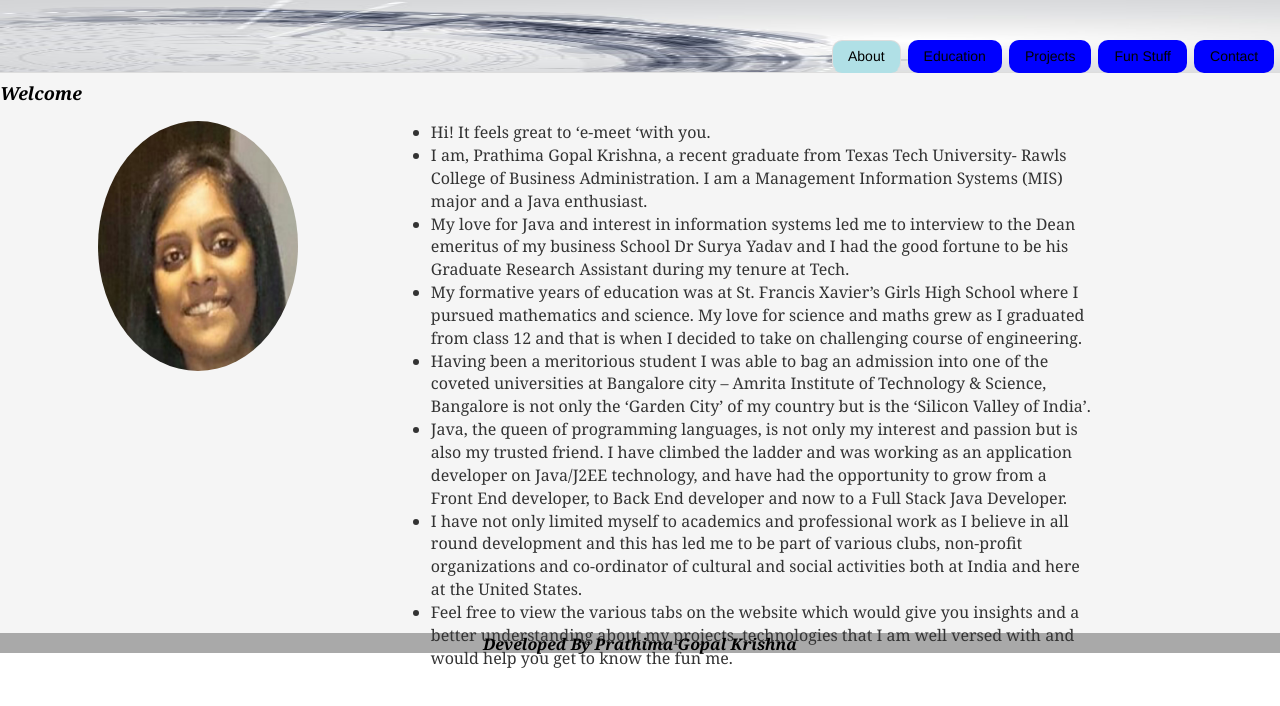
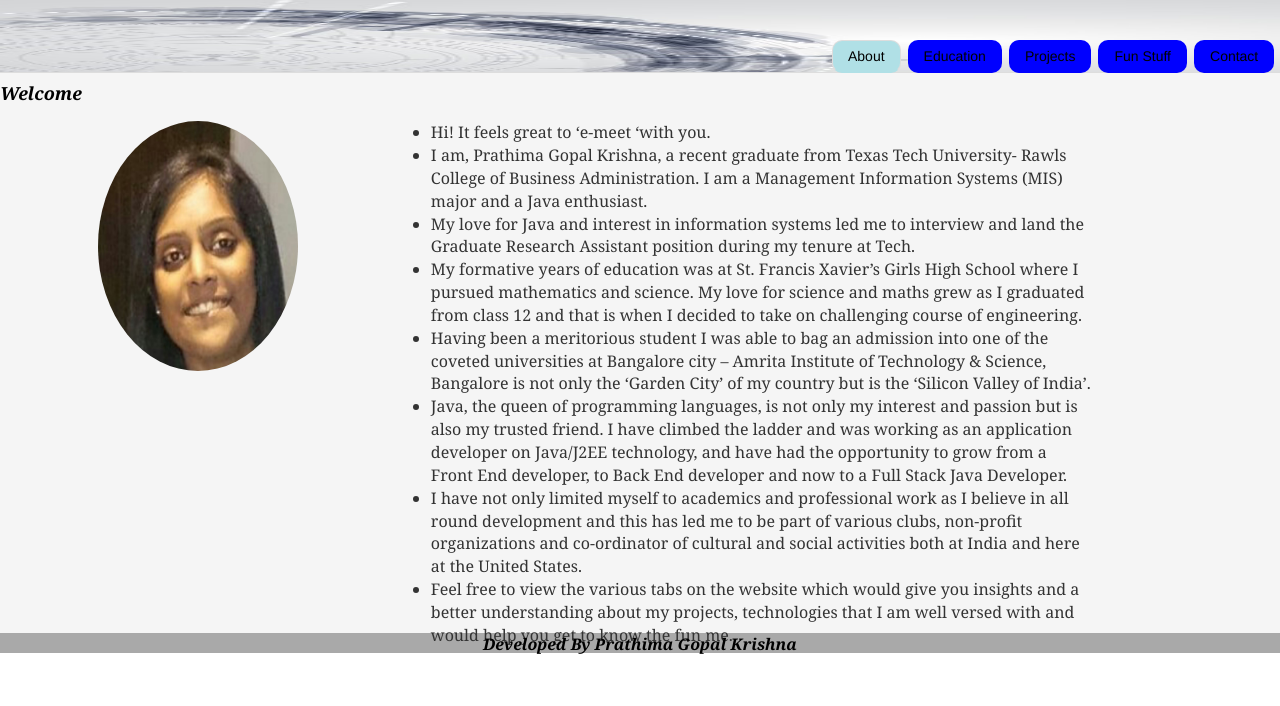
Before and after one commit to prathimagopalkrishna/prathimagopalkrishna.github.io, a plain HTML site: page index.html in a window 1280 px wide. Shown: the top 706 px of the page. Drawn offline with nearby package versions, Linux system fonts and the light colour scheme.

Commit message:
adding files

```diff
--- a/index.html
+++ b/index.html
@@ -51,7 +51,7 @@ alt="Cinque Terre" width="1365" height="72px"></img></div>
        <ul>
        <li>Hi! It feels great to ‘e-meet ‘with you.</li>
        <li>I am, Prathima Gopal Krishna, a recent graduate from Texas Tech University- Rawls College of Business Administration. I am a Management Information Systems (MIS) major and a Java enthusiast.</li>
-       <li>My love for Java and interest in information systems led me to interview to the Dean emeritus of my business School Dr Surya Yadav and I had the good fortune to be his Graduate Research Assistant during my tenure at Tech.</li>
+       <li>My love for Java and interest in information systems led me to interview and land the Graduate Research Assistant position during my tenure at Tech.</li>
        <li>My formative years of education was at St. Francis Xavier’s Girls High School where I pursued mathematics and science. My love for science and maths grew as I graduated from class 12 and that is when I decided to take on challenging course of engineering. </li>
        <li> Having been a meritorious student I was able to bag an admission into one of the coveted universities at Bangalore city – Amrita Institute of Technology & Science, Bangalore is not only the ‘Garden City’ of my country but is the ‘Silicon Valley of India’.</li>
       <li>Java, the queen of programming languages, is not only my interest and passion but is also my trusted friend. I have climbed the ladder and was working as an application developer on Java/J2EE technology, and have had the opportunity to grow from a Front End developer, to Back End developer and now to a Full Stack Java Developer.</li>
```
